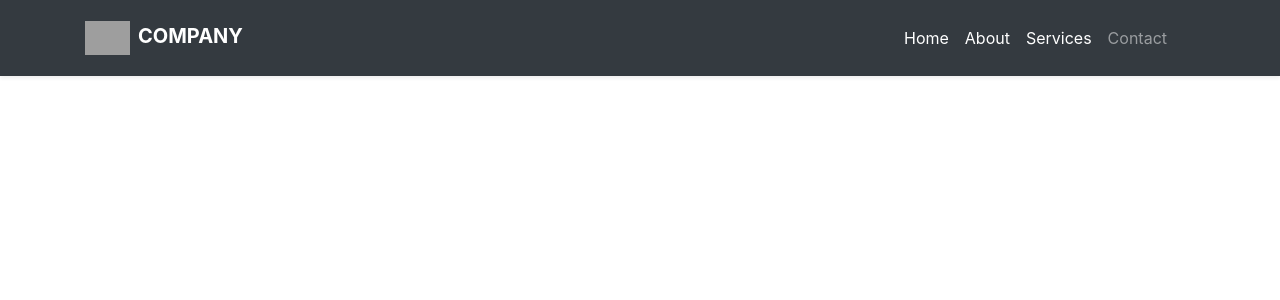
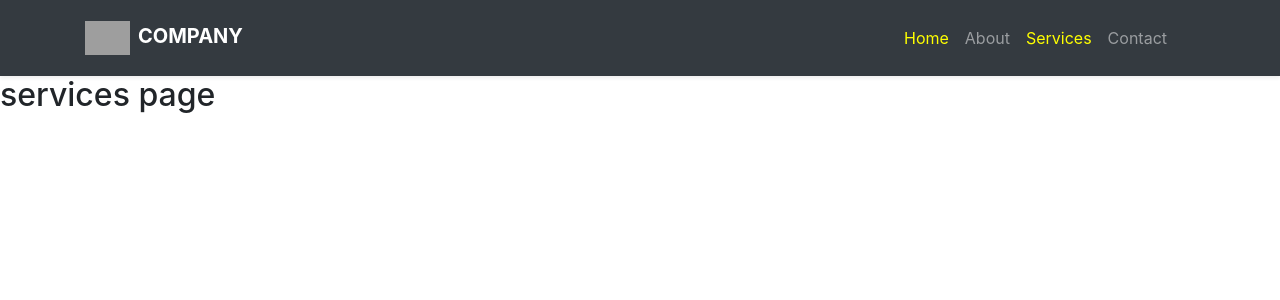
Before and after one commit to JoseOgam/marketer, a React (Create React App) app: page /services in a window 1280 px wide. Shown: the top 300 px of the page. Built offline with nearby package versions, Linux system fonts and the light colour scheme; grey boxes are pictures that could not be loaded.

Commit message:
improved the application structure

```diff
--- a/src/components/App.js
+++ b/src/components/App.js
@@ -1,15 +1,23 @@
 import React from "react";
-import { Route } from "react-router-dom";
+import { Route, Switch } from "react-router-dom";
 import HomePage from "./home/HomePage";
 import ContactPage from "./contact/ContactPage";
+import About from "./about/AboutPage";
+import Services from "./services/servicesPage";
+import PageNotFound from "./PageNotFound";
 import Header from "./common/Header";
 
 const App = () => {
   return (
     <div>
       <Header />
-      <Route exact path="/" component={HomePage} />
-      <Route path="/contact" component={ContactPage} />
+      <Switch>
+        <Route exact path="/" component={HomePage} />
+        <Route path="/contact" component={ContactPage} />
+        <Route path="/about" component={About} />
+        <Route path="/services" component={Services} />
+        <Route component={PageNotFound} />
+      </Switch>
     </div>
   );
 };
--- /dev/null
+++ b/src/components/PageNotFound.js
@@ -0,0 +1,4 @@
+import React from "react";
+
+const PageNotFound = () => <h2>Oops! Page not found.</h2>;
+export default PageNotFound;
--- /dev/null
+++ b/src/components/about/AboutPage.js
@@ -0,0 +1,11 @@
+import React from "react";
+
+const About = () => {
+  return (
+    <div>
+      <h3>About page</h3>
+    </div>
+  );
+};
+
+export default About;
--- a/src/components/common/Header.js
+++ b/src/components/common/Header.js
@@ -4,6 +4,7 @@ import "../styles/header-styles.css";
 import "bootstrap/dist/css/bootstrap.min.css";
 
 function Header() {
+  const activeStyle = { color: "#FFFF00" };
   return (
     <div>
       <nav className="navbar navbar-expand-lg py-3 navbar-dark bg-dark shadow-sm">
@@ -33,23 +34,35 @@ function Header() {
 
           <div id="navbarSupportedContent" className="collapse navbar-collapse">
             <ul className="navbar-nav ml-auto">
-              <li className="nav-item active">
-                <NavLink to="/" className="nav-link">
-                  Home <span className="sr-only">(current)</span>
+              <li className="nav-item">
+                <NavLink to="/" className="nav-link" activeStyle={activeStyle}>
+                  Home
                 </NavLink>
               </li>
               <li className="nav-item">
-                <NavLink to="#" className="nav-link">
+                <NavLink
+                  to="/about"
+                  className="nav-link"
+                  activeStyle={activeStyle}
+                >
                   About
                 </NavLink>
               </li>
               <li className="nav-item">
-                <NavLink to="#" className="nav-link">
+                <NavLink
+                  to="/services"
+                  className="nav-link"
+                  activeStyle={activeStyle}
+                >
                   Services
                 </NavLink>
               </li>
               <li className="nav-item">
-                <NavLink to="/contact" className="nav-link">
+                <NavLink
+                  to="/contact"
+                  className="nav-link"
+                  activeStyle={activeStyle}
+                >
                   Contact
                 </NavLink>
               </li>
--- /dev/null
+++ b/src/components/services/servicesPage.js
@@ -0,0 +1,11 @@
+import React from "react";
+
+const Services = () => {
+  return (
+    <div>
+      <h2>services page</h2>
+    </div>
+  );
+};
+
+export default Services;
```
